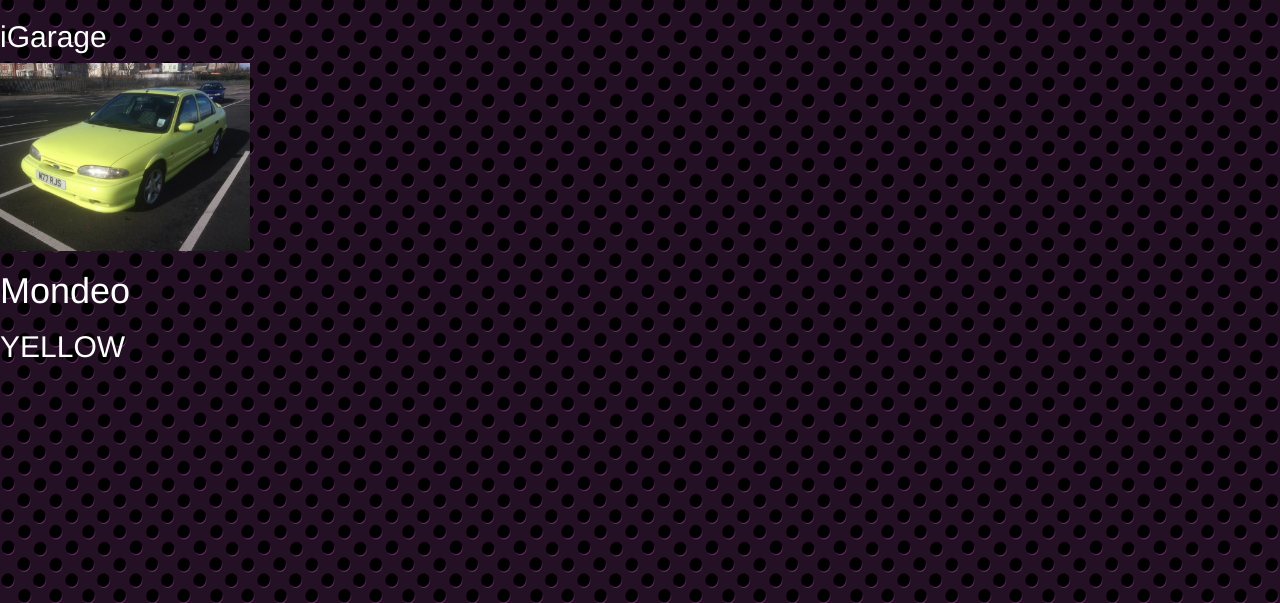
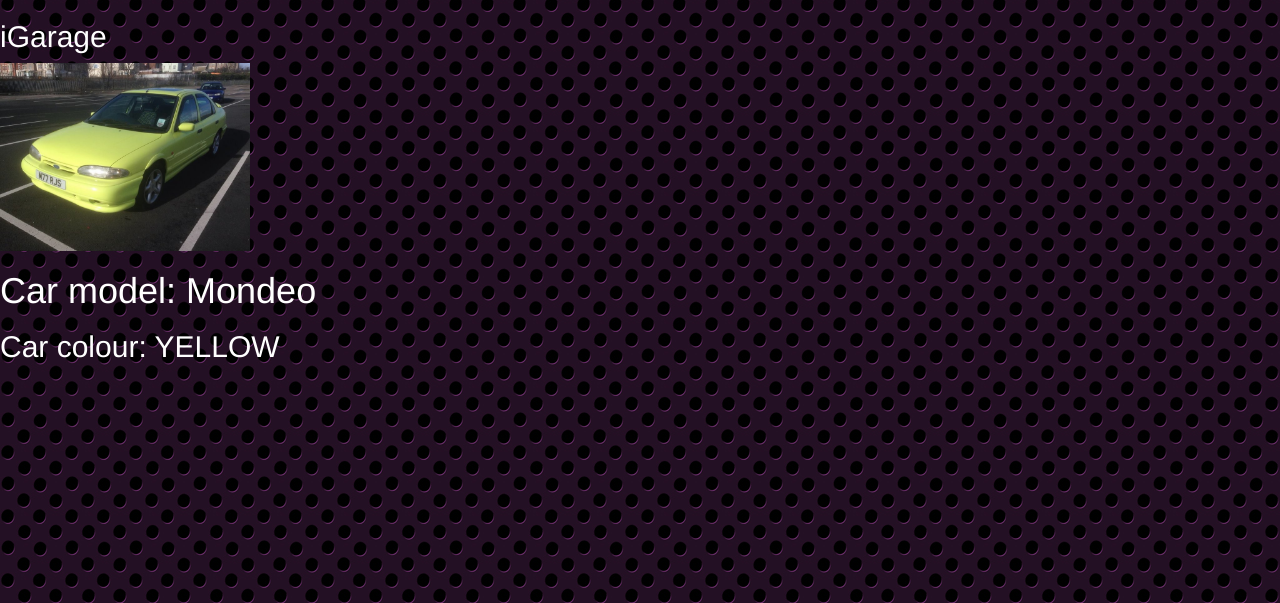
Before and after one commit to chrisb1986/awp2, a Django app: page /garage/10/ in a window 1280 px wide. Shown: the part 52-655 px from the top of the page. Run offline with Django 3.2, Linux system fonts and the light colour scheme; data comes from the database, SQL or seed files in the repository; some libraries are stand-ins or nearby versions.

Commit message:
Updated everything. Site is now final! :-D

```diff
--- a/garage/templates/garage/detail.html
+++ b/garage/templates/garage/detail.html
@@ -5,8 +5,8 @@
     <!--{{ cars }}-->
     <img src="{{ car_model.car_image.url }}">
 
-    <h1>{{ car_model.model_name }}</h1>
-    <h2>{{ car_model.colour }}</h2>
+    <h1>Car model: {{ car_model.model_name }}</h1>
+    <h2>Car colour: {{ car_model.colour }}</h2>
 
     <ul>
         {% for vehicles in car_model.variation_set.all %}
```
